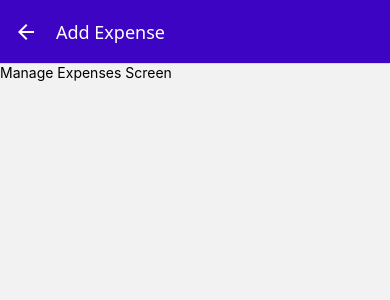
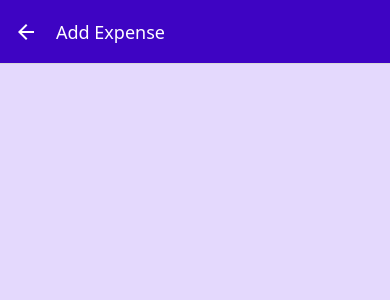
Before and after one commit to Voidcoolis/ExpenseTrackerApp, a React Native app: screen /ManageExpenses in a window 390 px wide. Shown: the top 300 px of the page. Built offline with nearby package versions, Linux system fonts and the light colour scheme.

Commit message:
adding a delete button and styling it

```diff
--- a/screens/ManageExpenses.js
+++ b/screens/ManageExpenses.js
@@ -1,22 +1,50 @@
 import { useLayoutEffect } from "react";
-import { Text } from "react-native";
+import { StyleSheet, View } from "react-native";
+import IconButton from "../components/UI/IconButton";
+import { GlobalStyles } from "../constants/styles";
 
-function ManageExpenses({route, navigation}) {
+function ManageExpenses({ route, navigation }) {
   //to ectract the expenseId from the route params
   const editedExpenseId = route.params?.expenseId; // optional chaining to avoid errors if expenseId is not provided
   const isEditing = !!editedExpenseId; // convert to boolean, true if editedExpenseId exists
 
   useLayoutEffect(() => {
     navigation.setOptions({
-  title: isEditing ? "Edit Expense" : "Add Expense"
+      title: isEditing ? "Edit Expense" : "Add Expense",
     });
   }, [navigation, isEditing]);
 
+  function deleteExpenseHandler() {}
+
   return (
-    <Text>
-        Manage Expenses Screen
-    </Text>
+    <View style={styles.screenContainer}>
+      {isEditing && (
+        <View style={styles.deleteContainer}>
+          <IconButton
+            icon="trash"
+            color={GlobalStyles.colors.error500}
+            size={36}
+            onPressBtn={deleteExpenseHandler}
+          />
+        </View>
+      )}
+    </View>
   );
 }
 
 export default ManageExpenses;
+
+const styles = StyleSheet.create({
+  screenContainer: {
+    flex: 1,
+    padding: 24,
+    backgroundColor: GlobalStyles.colors.primary50,
+  },
+  deleteContainer: {
+    marginTop: 16,
+    paddingTop: 8,
+    borderTopWidth: 2,
+    borderTopColor: GlobalStyles.colors.primary200,
+    alignItems: "center",
+  },
+});
```
Lines whose indentation alone changed are shown as unchanged.
